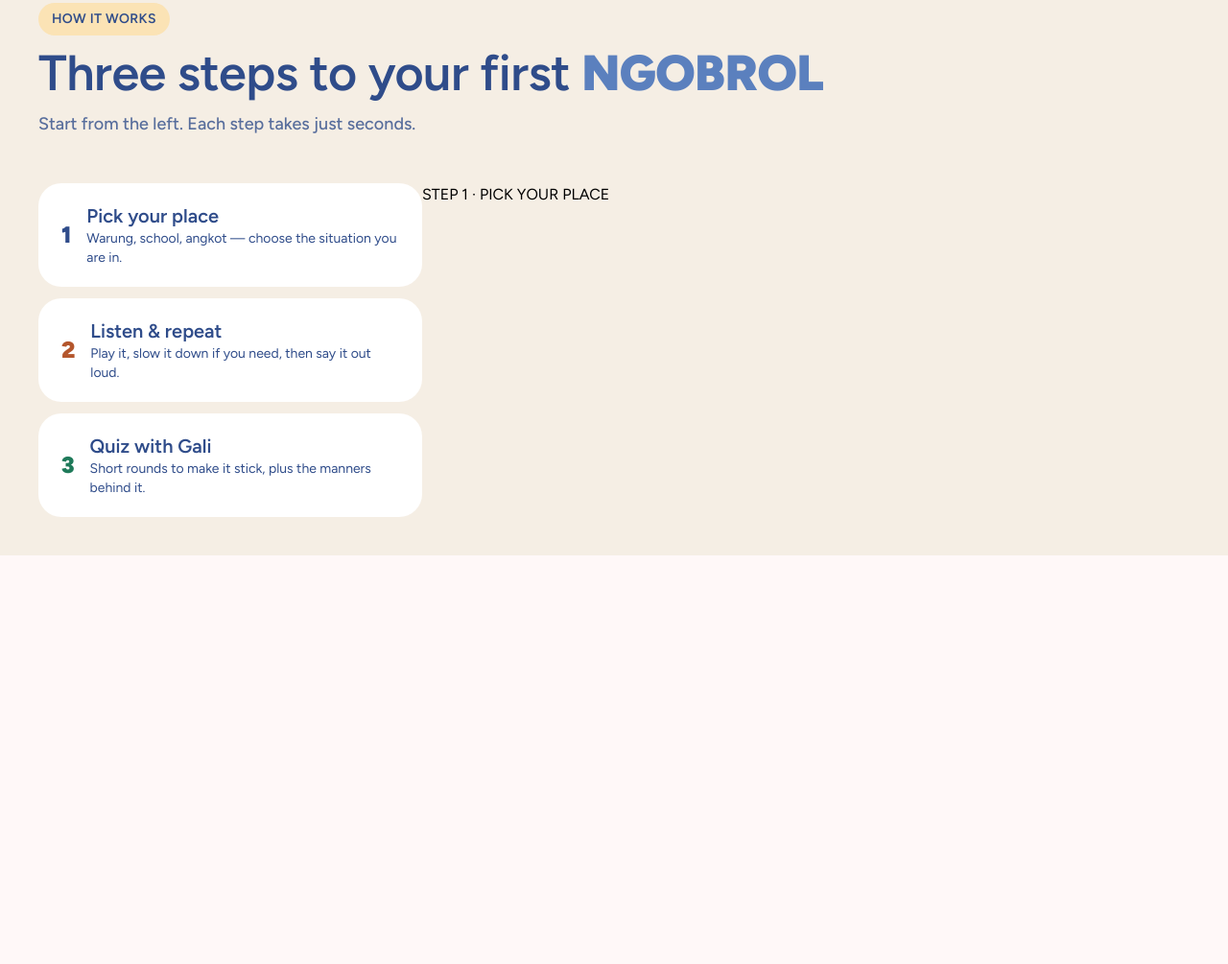
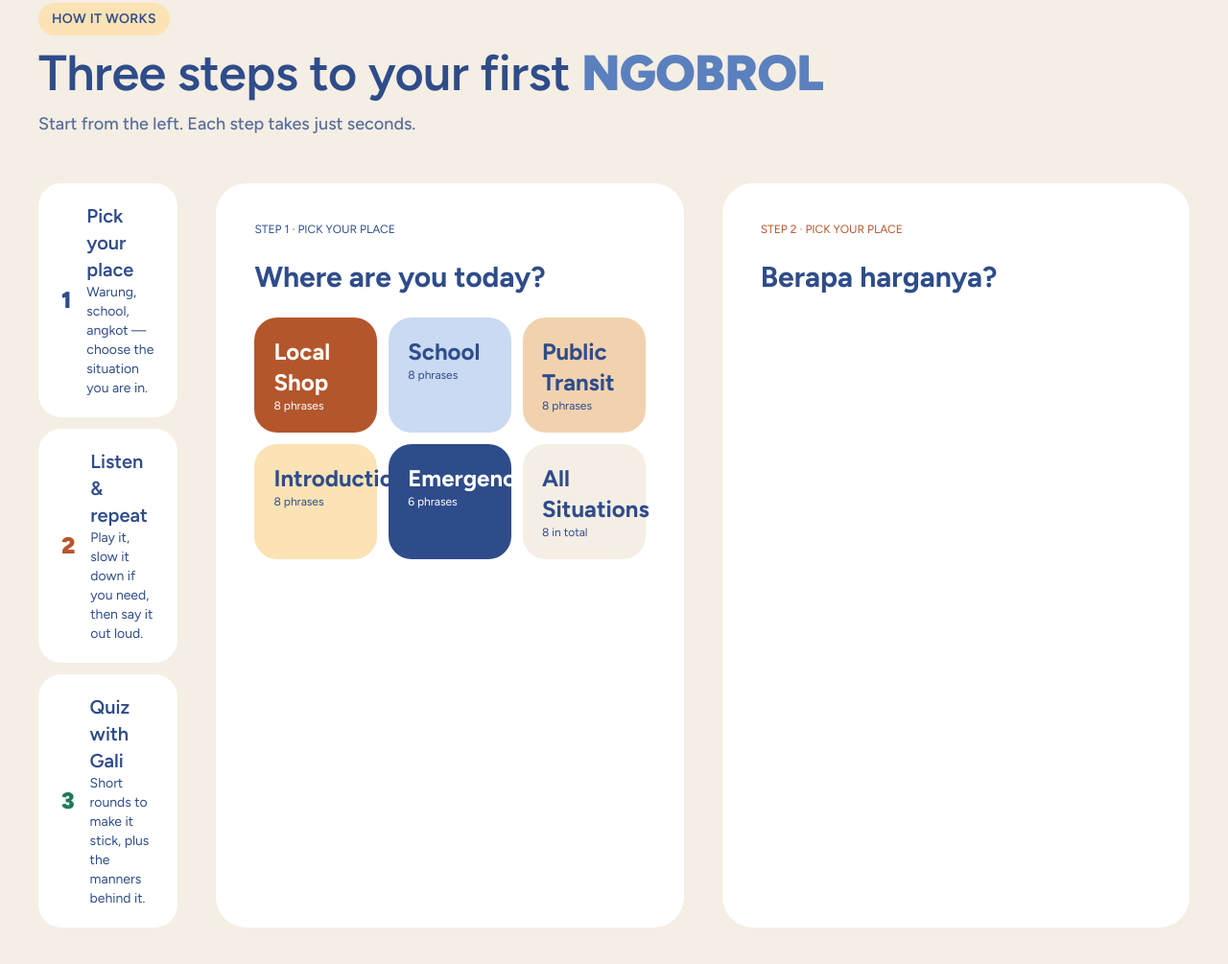
Before and after one commit to HilmiRN/Glomind, a website: page index.html in a window 1280 px wide. Shown: the part 1758-2763 px from the top of the page at 96% size. Before the commit the page ends 2337 px from the top, so only its background shows below. Drawn offline with Linux system fonts and the light colour scheme; a web font is replaced by a local one.

Commit message:
add a section

```diff
--- a/index.html
+++ b/index.html
@@ -719,7 +719,7 @@
             Start from the left. Each step takes just seconds.
           </p>
         </hgroup>
-        <div class="flex mt-12">
+        <div class="flex gap-10 mt-12">
           <div class="flex flex-col gap-3 w-1/3">
             <a
               href="#"
@@ -737,7 +737,11 @@
               href="#"
               class="group flex gap-4 items-center text-nila bg-white active:bg-terakota active:text-white px-6 py-5 rounded-3xl"
             >
-              <p class="font-unbounded font-black text-2xl text-terakota group-active:text-white">2</p>
+              <p
+                class="font-unbounded font-black text-2xl text-terakota group-active:text-white"
+              >
+                2
+              </p>
               <div>
                 <h3 class="font-semibold text-xl">Listen & repeat</h3>
                 <p class="text-sm">
@@ -749,7 +753,11 @@
               href="#"
               class="group flex gap-4 items-center text-nila bg-white active:bg-hijau active:text-white px-6 py-5 rounded-3xl"
             >
-              <p class="font-unbounded font-black text-2xl text-hijau group-active:text-white">3</p>
+              <p
+                class="font-unbounded font-black text-2xl text-hijau group-active:text-white"
+              >
+                3
+              </p>
               <div>
                 <h3 class="font-semibold text-xl">Quiz with Gali</h3>
                 <p class="text-sm">
@@ -758,8 +766,41 @@
               </div>
             </a>
           </div>
-          <div>
-            <p>STEP 1 · PICK YOUR PLACE</p>
+          <!-- 01 -->
+          <div class="p-10 flex flex-col gap-6 bg-white w-full rounded-4xl">
+            <p class="text-xs text-nila">STEP 1 · PICK YOUR PLACE</p>
+            <h3 class="text-3xl font-bold text-nila">Where are you today?</h3>
+            <div class="grid grid-cols-3 gap-3">
+              <div class="bg-terakota text-white p-5 gap-1.5 rounded-3xl">
+                <h4 class="text-2xl font-bold capitalize">Local Shop</h4>
+                <p class="text-xs">8 phrases</p>
+              </div>
+              <div class="bg-biru-muda text-nila p-5 gap-1.5 rounded-3xl">
+                <h4 class="text-2xl font-bold capitalize">School</h4>
+                <p class="text-xs">8 phrases</p>
+              </div>
+              <div class="bg-pasir text-nila p-5 gap-1.5 rounded-3xl">
+                <h4 class="text-2xl font-bold capitalize">public transit</h4>
+                <p class="text-xs">8 phrases</p>
+              </div>
+              <div class="bg-matahari text-nila p-5 gap-1.5 rounded-3xl">
+                <h4 class="text-2xl font-bold capitalize">Introduction</h4>
+                <p class="text-xs">8 phrases</p>
+              </div>
+              <div class="bg-nila text-white p-5 gap-1.5 rounded-3xl">
+                <h4 class="text-2xl font-bold capitalize">Emergency</h4>
+                <p class="text-xs">6 phrases</p>
+              </div>
+              <div class="bg-krem text-nila p-5 gap-1.5 rounded-3xl">
+                <h4 class="text-2xl font-bold capitalize">All situations</h4>
+                <p class="text-xs">8 in total</p>
+              </div>
+            </div>
+          </div>
+          <!-- 02 -->
+          <div class="p-10 flex flex-col gap-6 bg-white w-full rounded-4xl">
+            <p class="text-xs text-terakota">STEP 2 · PICK YOUR PLACE</p>
+            <h3 class="text-3xl font-bold text-nila">Berapa harganya?</h3>
           </div>
         </div>
       </section>
```
Also changed, not shown: src/output.css.
